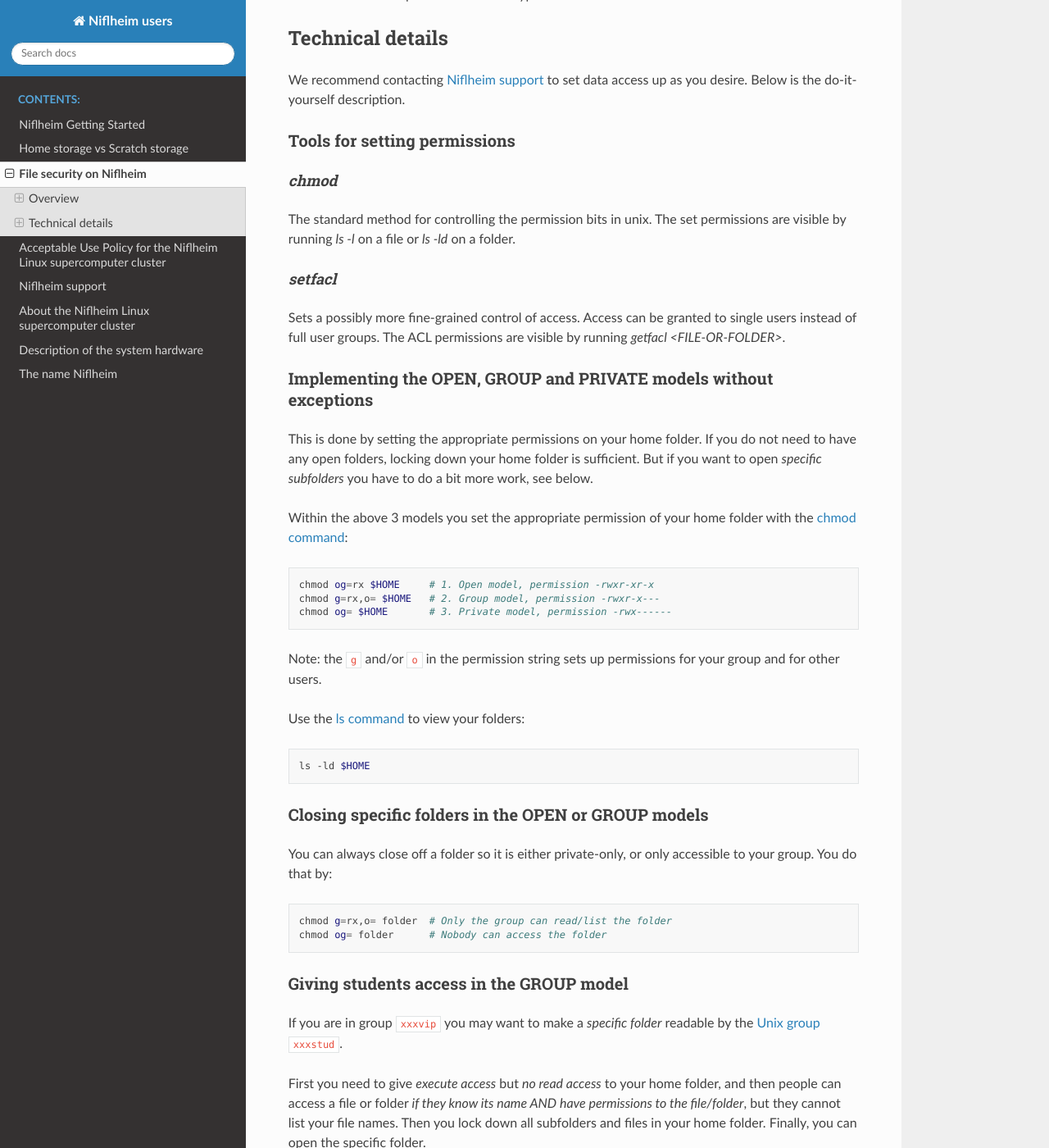
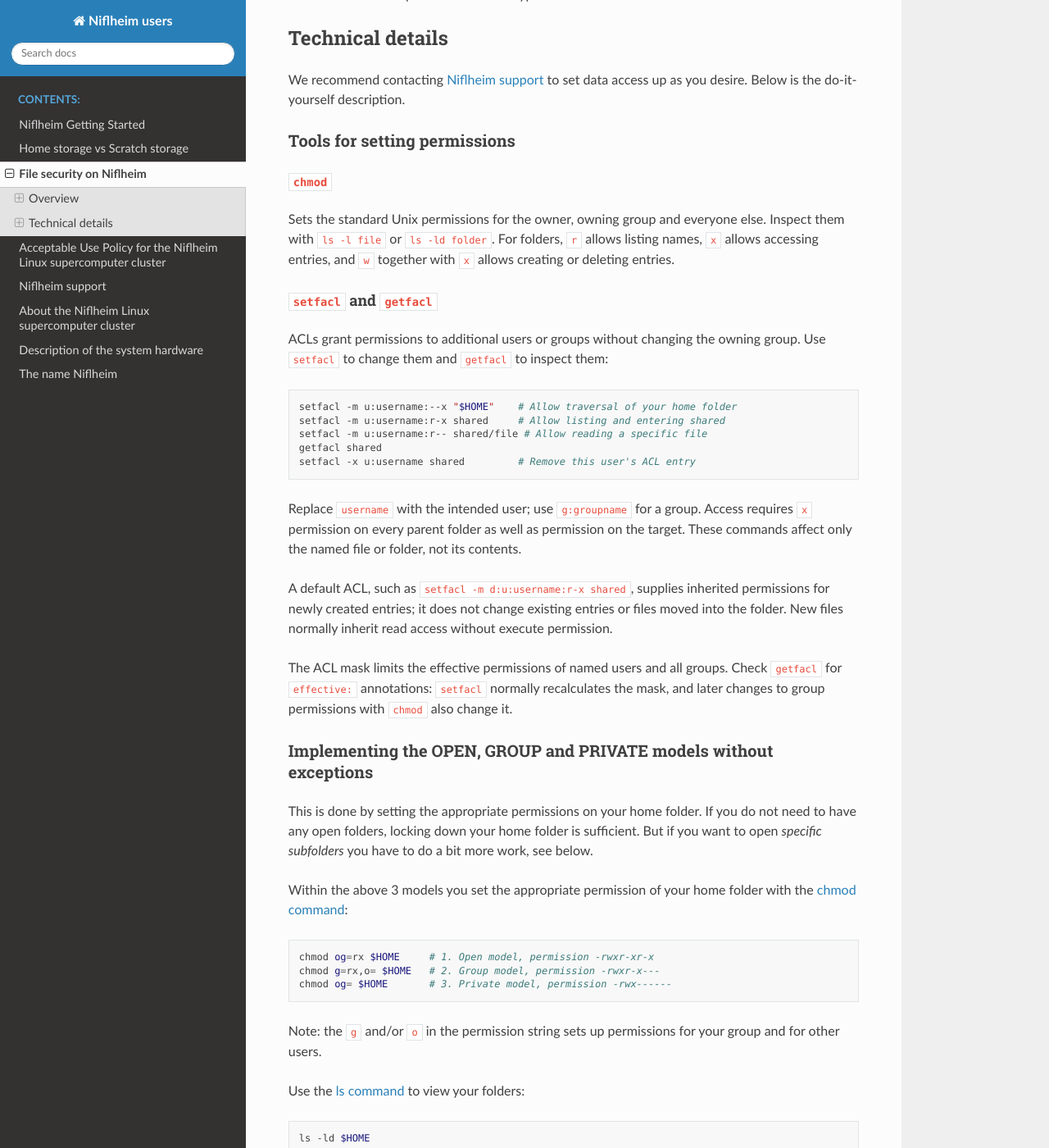
Before and after one commit to OleHolmNielsen/Niflheim_users, a Sphinx documentation site: the page built from docs/File_security_on_Niflheim.rst, in a window 1280 px wide and 1400 px high, scrolled down 1547 px. Shown: the whole window at 82% size. Built offline with Sphinx 7.4.7 and the Read the Docs theme 3.1.0, drawn with Linux system fonts in a browser that asks for light colours; some of the changed text lies outside the part shown.

Commit message:
description of setfacl and getfacl

```diff
--- a/docs/File_security_on_Niflheim.rst
+++ b/docs/File_security_on_Niflheim.rst
@@ -82,15 +82,38 @@ Below is the do-it-yourself description.
 Tools for setting permissions
 -----------------------------
 
-`chmod`
-+++++++
-
-The standard method for controlling the permission bits in unix. The set permissions are visible by running `ls -l` on a file or `ls -ld` on a folder.
-
-`setfacl`
+``chmod``
 +++++++++
 
-Sets a possibly more fine-grained control of access. Access can be granted to single users instead of full user groups. The ACL permissions are visible by running `getfacl <FILE-OR-FOLDER>`.
+Sets the standard Unix permissions for the owner, owning group and everyone else.
+Inspect them with ``ls -l file`` or ``ls -ld folder``.
+For folders, ``r`` allows listing names, ``x`` allows accessing entries, and ``w`` together with ``x`` allows creating or deleting entries.
+
+``setfacl`` and ``getfacl``
++++++++++++++++++++++++++
+
+ACLs grant permissions to additional users or groups without changing the owning group.
+Use ``setfacl`` to change them and ``getfacl`` to inspect them:
+
+.. code-block:: bash
+
+   setfacl -m u:username:--x "$HOME"    # Allow traversal of your home folder
+   setfacl -m u:username:r-x shared     # Allow listing and entering shared
+   setfacl -m u:username:r-- shared/file # Allow reading a specific file
+   getfacl shared
+   setfacl -x u:username shared         # Remove this user's ACL entry
+
+Replace ``username`` with the intended user; use ``g:groupname`` for a group.
+Access requires ``x`` permission on every parent folder as well as permission on the target.
+These commands affect only the named file or folder, not its contents.
+
+A default ACL, such as ``setfacl -m d:u:username:r-x shared``, supplies inherited permissions for newly created entries;
+it does not change existing entries or files moved into the folder.
+New files normally inherit read access without execute permission.
+
+The ACL mask limits the effective permissions of named users and all groups.
+Check ``getfacl`` for ``effective:`` annotations: ``setfacl`` normally recalculates the mask,
+and later changes to group permissions with ``chmod`` also change it.
 
 Implementing the OPEN, GROUP and PRIVATE models without exceptions
 -------------------------------------------------------------------
@@ -132,7 +155,7 @@ You do that by:
 Giving students access in the GROUP model
 -----------------------------------------
 
-If you are in group ``xxxvip`` you may want to make a `specific folder` readable by the `Unix group`_ ``xxxstud``.
+If you are in group ``xxxvip`` you may want to make a `specific folder` readable by a student.
 
 First you need to give `execute access` but `no read access` to your home folder,
 and then people can access a file or folder *if they know its name AND have permissions to the file/folder*,
```
